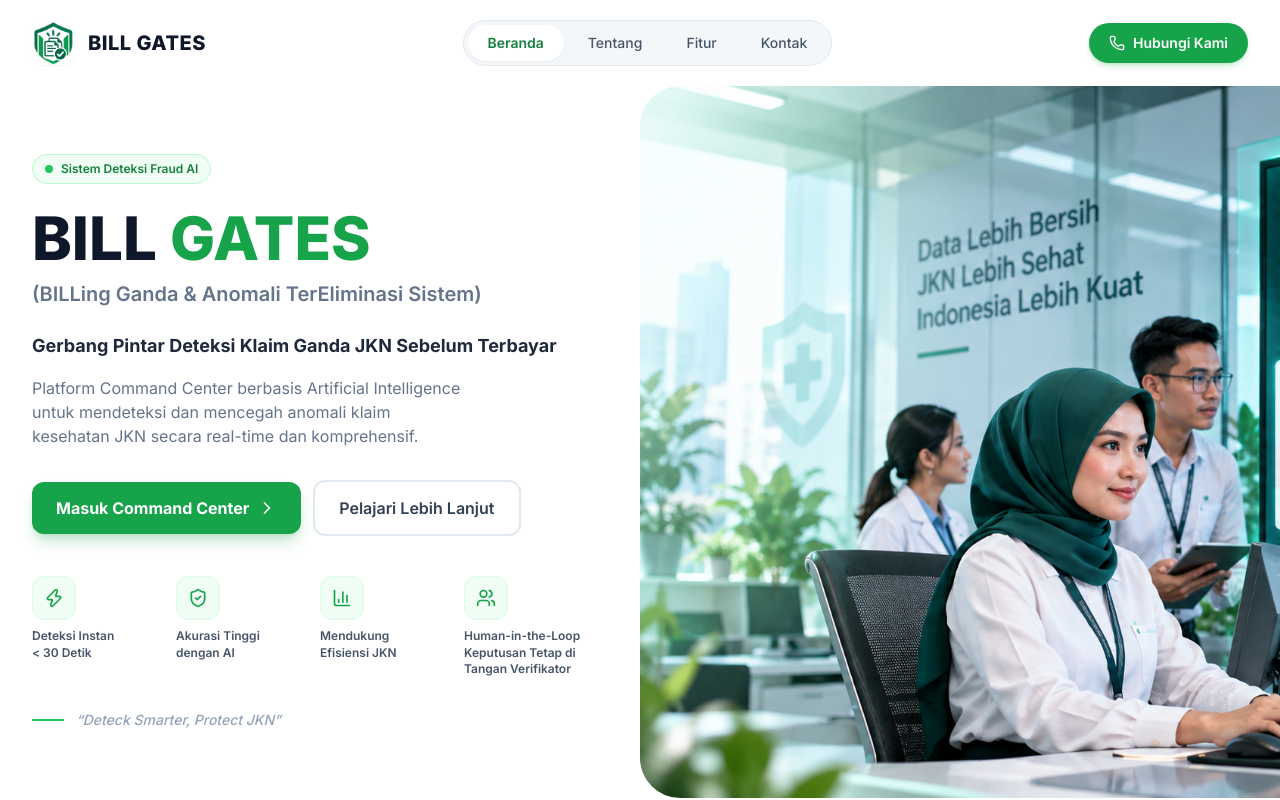
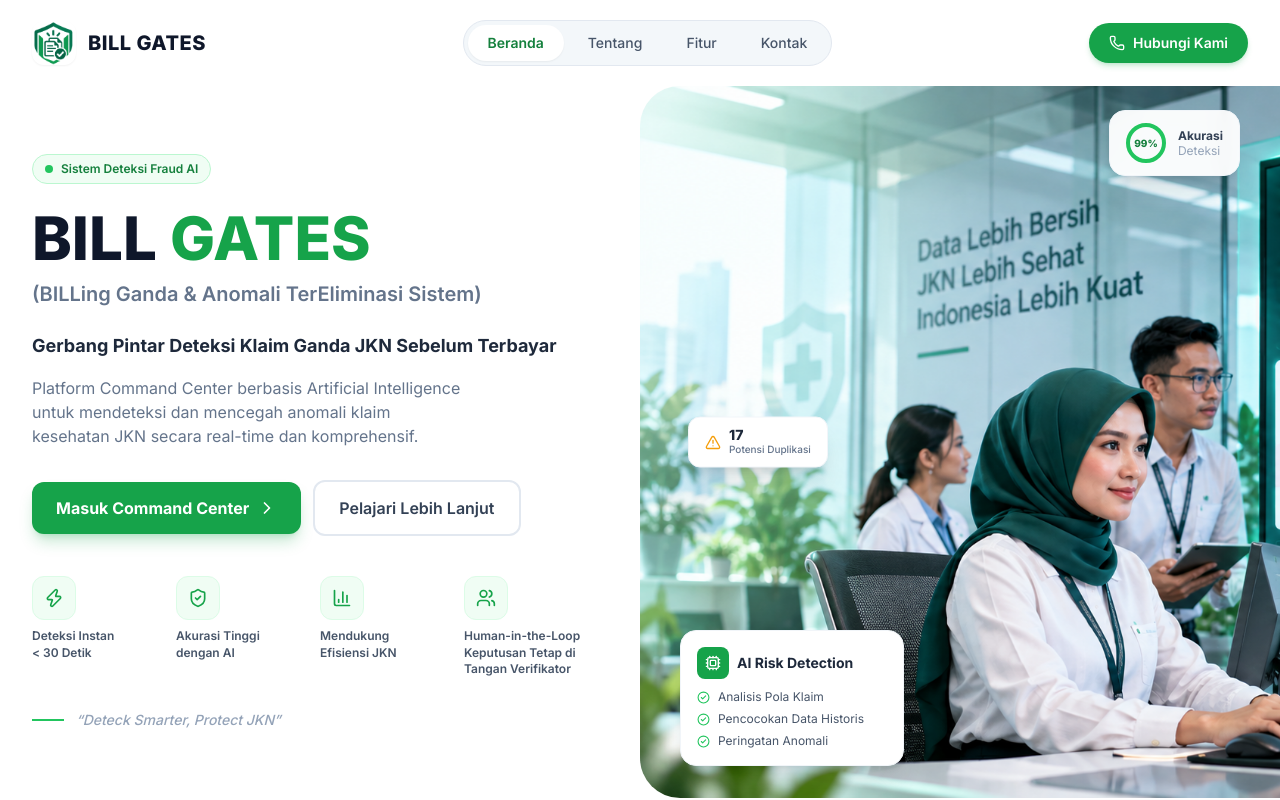
Before and after one commit to akapee/billgates, a React (Vite) app: page / in a window 1280 px wide. Shown: the top 800 px of the page. Built offline with nearby package versions, Linux system fonts and the light colour scheme.

Commit message:
Update LandingPage.tsx

```diff
--- a/src/pages/LandingPage.tsx
+++ b/src/pages/LandingPage.tsx
@@ -19,13 +19,16 @@ import {
   Mail,
   MapPin,
   Clock,
+  AlertTriangle,
+  Cpu,
+  CheckCircle2,
 } from 'lucide-react';
 
 const NAV_LINKS = [
-  { label: 'Beranda', href: '#beranda' },
-  { label: 'Tentang', href: '#tentang' },
-  { label: 'Fitur', href: '#fitur' },
-  { label: 'Kontak', href: '#kontak' },
+  { label: 'Beranda', id: 'beranda' },
+  { label: 'Tentang', id: 'tentang' },
+  { label: 'Fitur', id: 'fitur' },
+  { label: 'Kontak', id: 'kontak' },
 ];
 
 const HERO_FEATURES = [
@@ -87,6 +90,11 @@ export function LandingPage() {
   const base = import.meta.env.BASE_URL;
   const [menuOpen, setMenuOpen] = useState(false);
 
+  const scrollToSection = (id: string) => {
+    document.getElementById(id)?.scrollIntoView({ behavior: 'smooth', block: 'start' });
+    setMenuOpen(false);
+  };
+
   return (
     <div className="min-h-screen w-full bg-white font-sans overflow-x-hidden">
       {/* Navbar */}
@@ -105,9 +113,10 @@ export function LandingPage() {
 
           <nav className="hidden md:flex items-center gap-1 bg-slate-100/80 p-1 rounded-full border border-slate-200">
             {NAV_LINKS.map((link, i) => (
-              <a
+              <button
                 key={link.label}
-                href={link.href}
+                type="button"
+                onClick={() => scrollToSection(link.id)}
                 className={
                   i === 0
                     ? 'px-5 py-2 text-sm font-semibold text-bpjs-700 bg-white rounded-full shadow-sm'
@@ -115,17 +124,18 @@ export function LandingPage() {
                 }
               >
                 {link.label}
-              </a>
+              </button>
             ))}
           </nav>
 
-          <a
-            href="#kontak"
+          <button
+            type="button"
+            onClick={() => scrollToSection('kontak')}
             className="hidden md:flex items-center gap-2 px-5 py-2.5 bg-bpjs-600 hover:bg-bpjs-700 text-white text-sm font-semibold rounded-full shadow-md shadow-bpjs-600/20 transition-colors"
           >
             <Phone size={16} />
             Hubungi Kami
-          </a>
+          </button>
 
           {/* Mobile menu toggle */}
           <button
@@ -141,23 +151,23 @@ export function LandingPage() {
         {menuOpen && (
           <div className="md:hidden mt-4 flex flex-col gap-1 bg-slate-50 rounded-2xl border border-slate-200 p-2">
             {NAV_LINKS.map((link) => (
-              <a
+              <button
                 key={link.label}
-                href={link.href}
-                onClick={() => setMenuOpen(false)}
-                className="px-4 py-2.5 text-sm font-medium text-slate-700 hover:bg-white hover:text-bpjs-700 rounded-xl transition-colors"
+                type="button"
+                onClick={() => scrollToSection(link.id)}
+                className="px-4 py-2.5 text-sm font-medium text-slate-700 hover:bg-white hover:text-bpjs-700 rounded-xl transition-colors text-left"
               >
                 {link.label}
-              </a>
+              </button>
             ))}
-            <a
-              href="#kontak"
-              onClick={() => setMenuOpen(false)}
+            <button
+              type="button"
+              onClick={() => scrollToSection('kontak')}
               className="mt-1 flex items-center justify-center gap-2 px-4 py-2.5 bg-bpjs-600 text-white text-sm font-semibold rounded-xl"
             >
               <Phone size={16} />
               Hubungi Kami
-            </a>
+            </button>
           </div>
         )}
       </header>
@@ -196,12 +206,13 @@ export function LandingPage() {
               <ChevronRight size={20} className="group-hover:translate-x-1 transition-transform" />
             </button>
 
-            <a
-              href="#tentang"
+            <button
+              type="button"
+              onClick={() => scrollToSection('tentang')}
               className="w-full sm:w-auto px-6 py-3.5 bg-white text-slate-700 border-2 border-slate-200 hover:border-bpjs-400 hover:text-bpjs-700 text-sm lg:text-base font-semibold rounded-xl transition-all text-center"
             >
               Pelajari Lebih Lanjut
-            </a>
+            </button>
           </div>
 
           {/* Feature row */}
@@ -226,13 +237,51 @@ export function LandingPage() {
           </div>
         </div>
 
-        {/* Right column: gambar full-bleed */}
-        <div className="order-1 lg:order-2 w-full h-[280px] sm:h-[380px] lg:h-[calc(100vh-88px)]">
+        {/* Right column: gambar full-bleed + kartu mengambang */}
+        <div className="order-1 lg:order-2 relative w-full h-[280px] sm:h-[380px] lg:h-[calc(100vh-88px)]">
           <img
             src={`${base}images/header.png`}
             alt="Bill Gates - Command Center Deteksi Fraud JKN"
             className="w-full h-full object-cover object-left lg:rounded-l-[2.5rem]"
           />
+
+          {/* Accuracy badge */}
+          <div className="hidden sm:flex absolute top-6 right-6 lg:right-10 bg-white/95 backdrop-blur px-4 py-3 rounded-2xl shadow-xl border border-slate-100 items-center gap-3">
+            <div className="w-10 h-10 rounded-full border-4 border-bpjs-500 flex items-center justify-center shrink-0">
+              <span className="text-[10px] font-extrabold text-bpjs-700">99%</span>
+            </div>
+            <div>
+              <p className="text-xs font-bold text-slate-700 leading-tight">Akurasi</p>
+              <p className="text-xs text-slate-400 leading-tight">Deteksi</p>
+            </div>
+          </div>
+
+          {/* Potensi duplikasi pill */}
+          <div className="hidden sm:flex absolute top-1/2 left-4 sm:left-8 lg:left-12 -translate-y-1/2 bg-white px-4 py-2.5 rounded-xl shadow-xl border border-slate-100 items-center gap-2">
+            <AlertTriangle size={16} className="text-amber-500 shrink-0" />
+            <div>
+              <p className="text-sm font-extrabold text-slate-800 leading-none">17</p>
+              <p className="text-[10px] text-slate-500 font-medium">Potensi Duplikasi</p>
+            </div>
+          </div>
+
+          {/* AI Risk Detection card */}
+          <div className="hidden lg:block absolute bottom-8 left-10 bg-white p-4 rounded-2xl shadow-xl border border-slate-100 w-56">
+            <div className="flex items-center gap-2 mb-2.5">
+              <div className="w-8 h-8 rounded-lg bg-bpjs-600 flex items-center justify-center shrink-0">
+                <Cpu size={16} className="text-white" />
+              </div>
+              <p className="text-sm font-bold text-slate-800">AI Risk Detection</p>
+            </div>
+            <ul className="space-y-1.5">
+              {['Analisis Pola Klaim', 'Pencocokan Data Historis', 'Peringatan Anomali'].map((item) => (
+                <li key={item} className="flex items-center gap-2 text-xs text-slate-600">
+                  <CheckCircle2 size={13} className="text-bpjs-500 shrink-0" />
+                  {item}
+                </li>
+              ))}
+            </ul>
+          </div>
         </div>
       </main>
 
```
